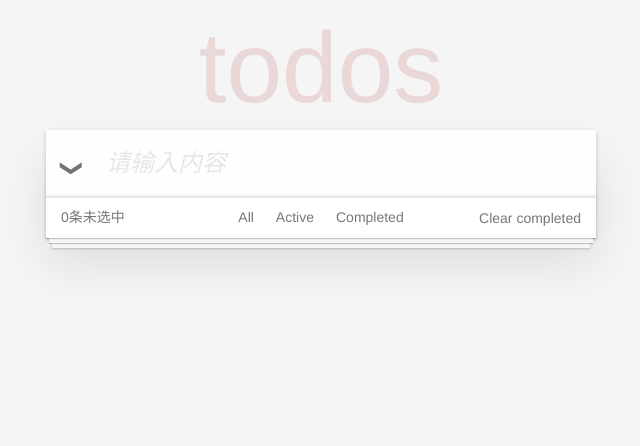
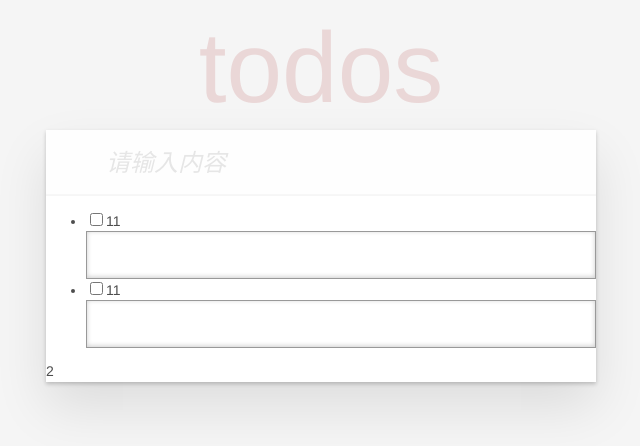
Before and after one commit to WYseven/react-class, a React (Create React App) app in the folder m-app/: page / in a window 1280 px wide. Shown: the top 446 px of the page, without its empty margins (319-959 px from the left). Built offline with nearby package versions, Linux system fonts and the light colour scheme.

Commit message:
修改组件

```diff
--- a/m-app/src/index.js
+++ b/m-app/src/index.js
@@ -1,13 +1,24 @@
 import React from 'react';
 import ReactDOM from 'react-dom';
-import App from './App';
-
-
+import TodoList from './views/app';
 
 import './css/base.css'
 import './css/index.css'
 
+let list = [
+  {
+    id: 1,
+    title: "hello1",
+    isSelected: true
+  },
+  {
+    id: 2,
+    title: "hello2",
+    isSelected: true
+  }
+]
+
 ReactDOM.render(
-  <App />,
+  <TodoList list={list} />,
   document.getElementById('root')
 );
--- /dev/null
+++ b/m-app/src/views/app.js
@@ -0,0 +1,41 @@
+import React, { Component } from 'react';
+
+import Item from './item'
+
+class TodoList extends Component {
+    constructor(props){
+        super(props)
+
+        this.state = {
+            list: this.props.list
+        }
+    }
+    render(){
+
+        let list = this.state.list,itemNodes,footer;
+        if(list.length){
+            itemNodes = list.map((item) => {
+                return <Item key={item.id} />
+            })
+            footer = 2
+        }
+
+        return (
+            <section className="todoapp">
+                <header className="header" >
+                    <h1>todos</h1>
+                    <input
+                        className="new-todo"
+                        placeholder="请输入内容"
+                    />
+                </header>
+                <ul>
+                    {itemNodes}
+                </ul>
+                {footer}
+            </section>
+        )
+    }
+}
+
+export default TodoList;
--- /dev/null
+++ b/m-app/src/views/item.js
@@ -0,0 +1,22 @@
+import React,{Component} from 'react'
+
+
+class Item extends Component {
+    constructor(props){
+        super(props)
+    }
+    render(){
+        return (
+            <li className="todo">
+                <div className="view">
+                    <input type="checkbox" className="toggle" />
+                    <label>11</label>
+                    <button className="destroy"></button>
+                </div>
+                <input type="text" className="edit" />
+            </li>
+        )
+    }
+}
+
+export default Item;
```
Also changed, not shown: 1 other file (tests, documents, lock files or other folders).
